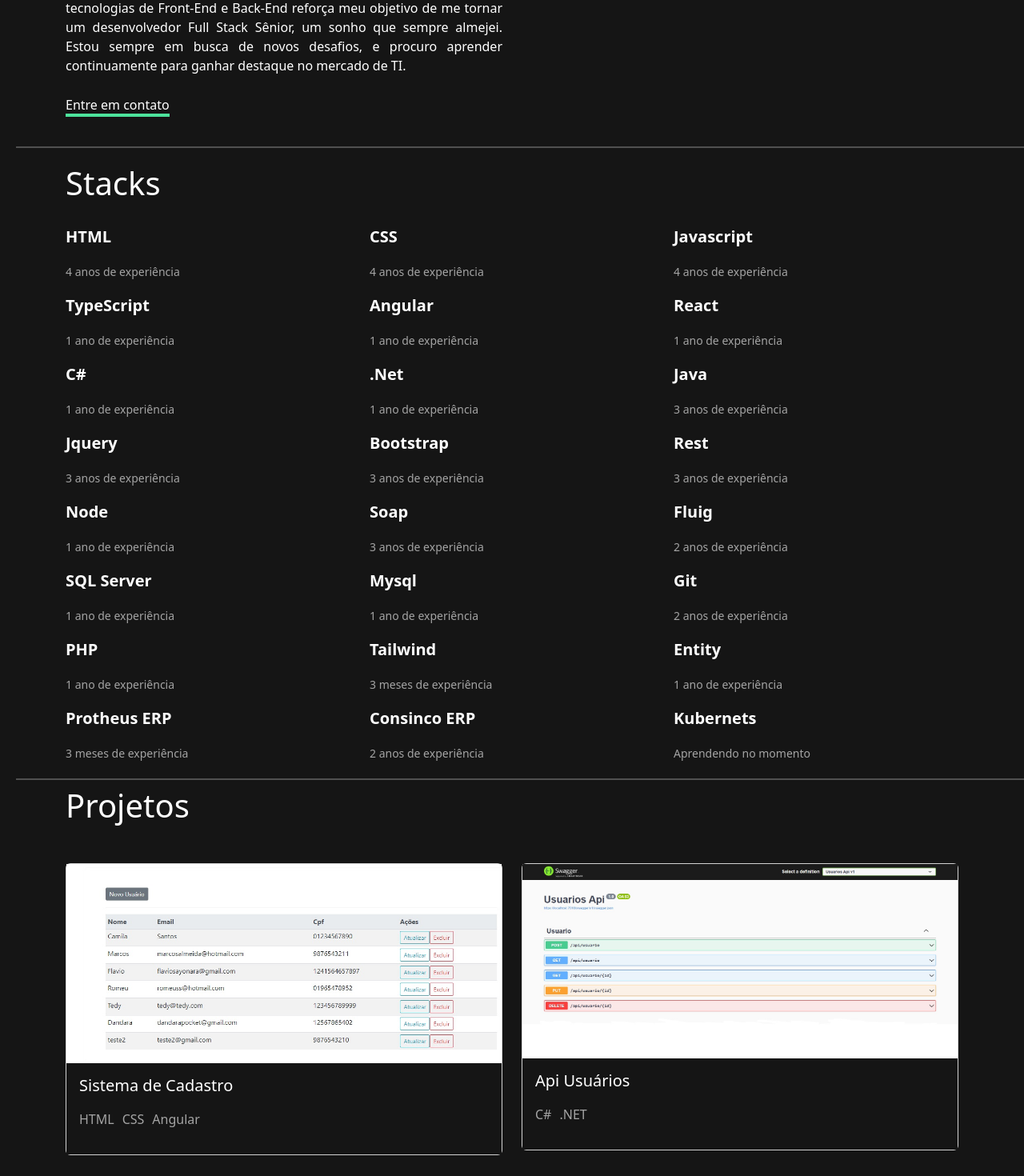
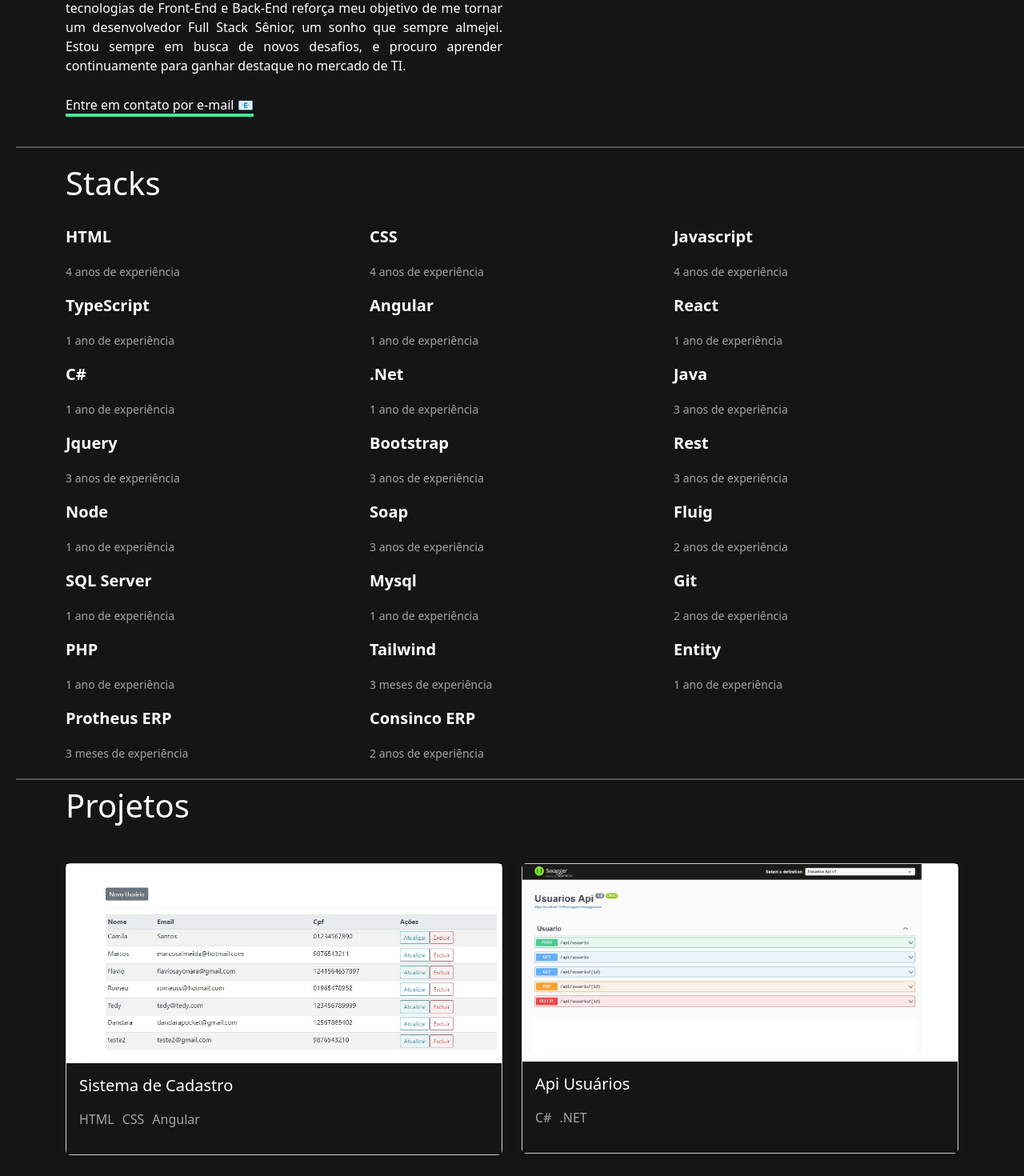
Before and after one commit to DelclecianoSuporte/meu-portfolio, an Angular app: page / in a window 1280 px wide. Shown: the part 360-1830 px from the top of the page at 80% size. Built offline with nearby package versions, Linux system fonts and the light colour scheme.

Commit message:
Removendo barra lateral horizontal, ajustando sobre com contato, ajustes na imagem para corrigir warnings

```diff
--- a/src/app/cabecalho/cabecalho.component.css
+++ b/src/app/cabecalho/cabecalho.component.css
@@ -18,7 +18,6 @@
     margin-right: 15px;
 }
 
-
 .redes-sociais-cabecalho i:hover {
     background-color: white;
     border-radius: 50%;
@@ -34,13 +33,13 @@
 
 @media (max-width: 768px) {
     .row {
-        text-align: center; /* Centraliza o texto e o conteúdo */
+        text-align: center;
     }
 
     .col-md-6 {
         display: flex;
-        justify-content: center; /* Centraliza o conteúdo dentro da coluna */
-        align-items: center; /* Alinha verticalmente o conteúdo */
+        justify-content: center;
+        align-items: center;
     }
 
     .nome-portfolio{
@@ -48,7 +47,7 @@
     }
 
     .redes-sociais-cabecalho {
-        justify-content: center; /* Centraliza as redes sociais na tela */
+        justify-content: center;
         margin-bottom: 20px;
     }
 }
--- a/src/app/projetos/projetos.component.css
+++ b/src/app/projetos/projetos.component.css
@@ -64,7 +64,6 @@
     width: 100%;
 }
 
-
 @media (max-width: 768px) {
     .titulo-projeto{
         text-align: center;
--- a/src/app/projetos/projetos.component.html
+++ b/src/app/projetos/projetos.component.html
@@ -21,7 +21,6 @@
             </a>
         </div>
     </div>
-
 </div>
 
 <div class="separacao-introducao">
--- a/src/app/projetos/projetos.component.ts
+++ b/src/app/projetos/projetos.component.ts
@@ -20,7 +20,7 @@
     {
       titulo: 'Api Usuários',
       tecnologias: ['C#', '.NET'],
-      imagem: 'imagens/ApiUsuarios.jpg',
+      imagem: 'imagens/ApiUsuarios1.jpg',
       link: 'https://github.com/DelclecianoSuporte/Usuarios'
     },
     {
@@ -72,5 +72,4 @@
       link: 'https://github.com/DelclecianoSuporte/GerenciadorApi'
     },
   ]
-
 }
--- a/src/app/sobre/sobre.component.css
+++ b/src/app/sobre/sobre.component.css
@@ -33,6 +33,19 @@
     border-bottom: 4px solid #4de39c;
 }
 
+.sublinhar-email {
+    border-bottom: 4px solid #4de39c;
+    text-decoration: none;
+    color: white;
+    cursor: pointer;
+}
+
+.sublinhar-email:hover {
+  color: #00ffcc;
+  text-decoration: none;
+  transition: all 0.3s ease;
+}
+
 .introducao-contato span{
     color: white;
 }
@@ -46,7 +59,6 @@
     justify-content: flex-end;
     align-items: flex-end;
 }
-
 
 .introducao-2 img{
     max-width: 50%;
@@ -65,7 +77,6 @@
     width: 100%;
 }
 
-/* Media Query para telas menores */
 @media (max-width: 768px) {
     .introducao-container {
       align-items: center;
@@ -83,7 +94,7 @@
       display: flex;
       justify-content: center;
       align-items: center;
-      margin-top: 20px; /* Ajusta a margem se necessário */
+      margin-top: 20px;
     }
 
     .introducao-contato {
--- a/src/app/sobre/sobre.component.html
+++ b/src/app/sobre/sobre.component.html
@@ -21,7 +21,9 @@
   <div class="row">
     <div class="col-md-12">
       <div class="introducao-contato">
-            <a class="sublinhar-nome" style="color: white; text-decoration: none; cursor: pointer;" href="mailto:delclecianobj@hotmail.com">Entre em contato</a>
+        <a class="sublinhar-email" href="mailto:delclecianobj@hotmail.com" aria-label="Enviar e-mail para Delcleciano">
+        Entre em contato por e-mail 📧
+        </a>
       </div>
     </div>
   </div>
--- a/src/app/stacks/stacks.component.css
+++ b/src/app/stacks/stacks.component.css
@@ -20,9 +20,7 @@
     width: 100%;
 }
 
-
 @media (max-width: 768px) {
-
     .row{
         margin-top: 20px;
     }
--- a/src/app/stacks/stacks.component.ts
+++ b/src/app/stacks/stacks.component.ts
@@ -49,9 +49,6 @@
     [
       { nome: 'Protheus ERP', experiencia: '3 meses de experiência' },
       { nome: 'Consinco ERP', experiencia: '2 anos de experiência' },
-      { nome: 'Kubernets', experiencia: 'Aprendendo no momento' }
     ]
   ];
-
-
 }
--- a/src/styles.css
+++ b/src/styles.css
@@ -3,6 +3,7 @@
 body {
     background-color: #151515 !important;
     font-family: 'Heebo', sans-serif;
+    overflow-x: hidden;
   }
 html, body { height: 100%; }
 body { margin: 0; font-family: Roboto, "Helvetica Neue", sans-serif; }
```
Also changed, not shown: public/imagens/ApiUsuarios.jpg (deleted), public/imagens/ApiUsuarios1.jpg (added). Lines whose indentation alone changed are shown as unchanged.
